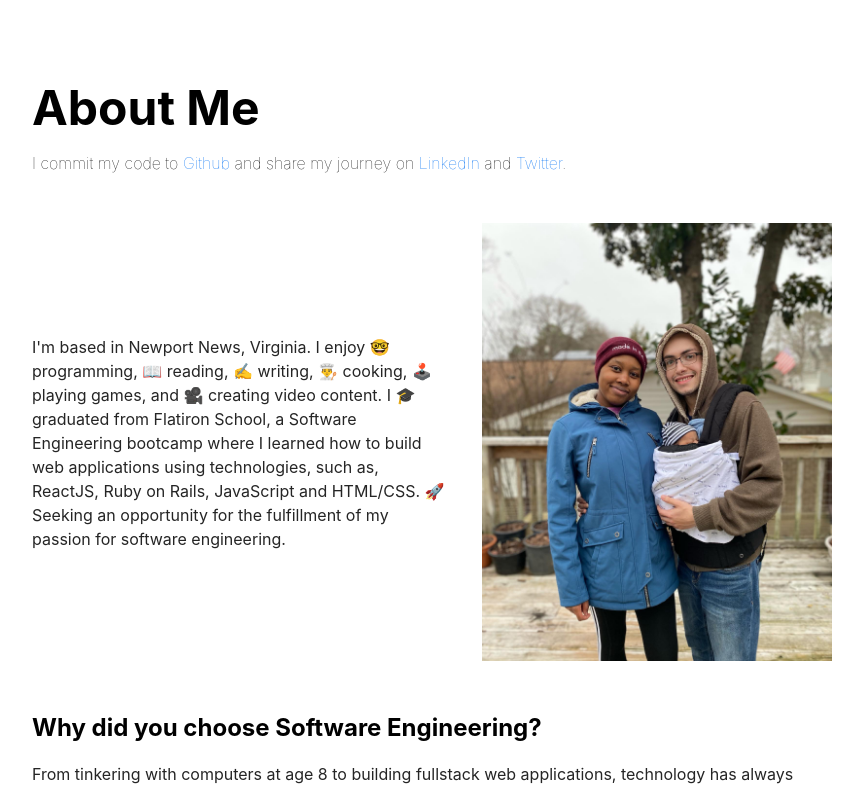
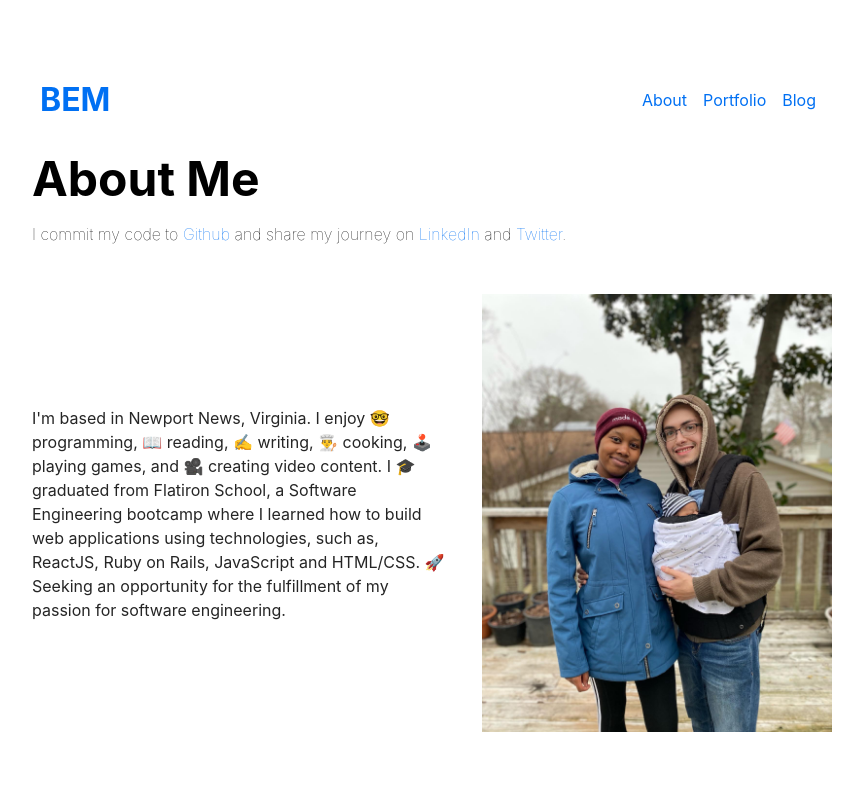
Before and after one commit to branmar97/my-mdx-blog, a Next.js app: page /about in a window 1280 px wide. Shown: the top 786 px of the page, without its empty margins (208-1071 px from the left). Built offline with nearby package versions, Linux system fonts and the light colour scheme.

Commit message:
add new nav

```diff
--- a/pages/about.js
+++ b/pages/about.js
@@ -1,5 +1,6 @@
 import Head from 'next/head'
 import styles from '../styles/About.module.css'
+import Nav from '../lib/nav'
 
 const About = () => {
     return (
@@ -10,7 +11,7 @@ const About = () => {
                 {/* <link rel="icon" href="/favicon.ico" /> */}
             </Head>
             <main className={styles.main}>
-
+                {Nav()}
                 <h1 className={styles.title}>About Me</h1>
                 <p className={styles.blurb}>I commit my code to <a href="https://github.com/branmar97">Github</a> and share my journey on <a href="https://www.linkedin.com/in/brandon-mar/">LinkedIn</a> and <a href="https://twitter.com/branmar97">Twitter</a>.</p>
                 <div className={styles.header}>
--- a/pages/blog.js
+++ b/pages/blog.js
@@ -5,6 +5,7 @@ import path from 'path'
 import grayMatter from 'gray-matter'
 import readTime from '../lib/readTime';
 import styles from '../styles/Blog.module.css'
+import Nav from '../lib/nav'
 
 const Blog = ({ posts }) => {
     const getMonthName = (month) => {
@@ -28,6 +29,7 @@ const Blog = ({ posts }) => {
                 {/* <link rel="icon" href="/favicon.ico" /> */}
             </Head>
             <main className={styles.main}>
+                {Nav()}
                 <div className={styles.authorInfo}>
                     <div className={styles.authorImage}>
                         <img className={styles.portrait} src="/pic.jpeg" alt="Portrait Photo" width="125" />
--- a/pages/portfolio.js
+++ b/pages/portfolio.js
@@ -1,5 +1,6 @@
 import Head from 'next/head'
 import styles from '../styles/Portfolio.module.css'
+import Nav from '../lib/nav'
 
 const Portfolio = () => {
     return (
@@ -10,6 +11,7 @@ const Portfolio = () => {
                 {/* <link rel="icon" href="/favicon.ico" /> */}
             </Head>
             <main className={styles.main}>
+            {Nav()}
             <h1 className={styles.title}>Portfolio</h1>
             <p className={styles.blurb}>I build projects to help strengthen my knowledge and skills in Ruby, JavaScript, React and other technologies.</p>
             <div>
--- a/templates/post.js
+++ b/templates/post.js
@@ -1,6 +1,7 @@
 import Head from 'next/head';
 import Link from 'next/link';
 import styles from '../styles/Post.module.css'
+import Nav from '../lib/nav'
 
 const Post = ({ children, frontMatter }) => {
     const { title, date } = frontMatter;
@@ -25,6 +26,7 @@ const Post = ({ children, frontMatter }) => {
             </Head>
 
             <main className={styles.main}>
+                {Nav()}
                 <div className={styles.header}>
                 <small>
                     <Link href="/blog">
```
